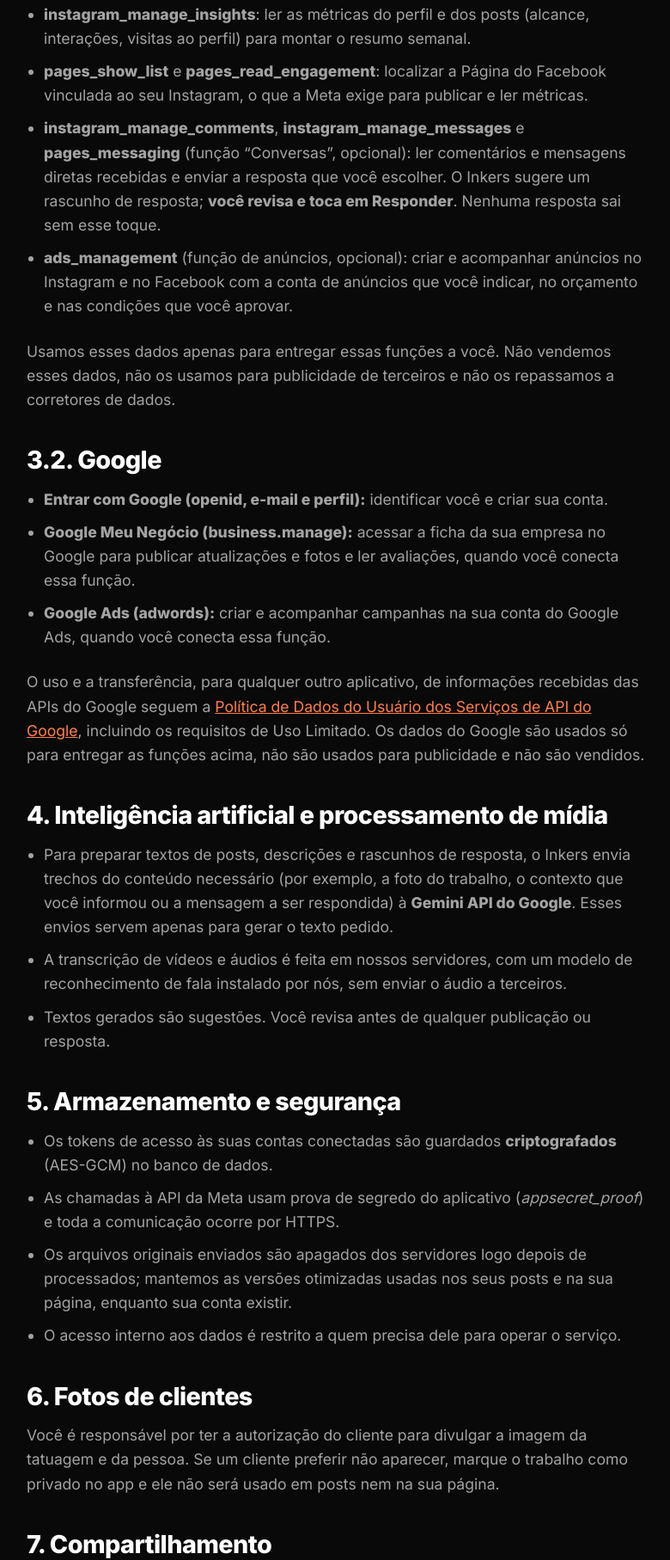
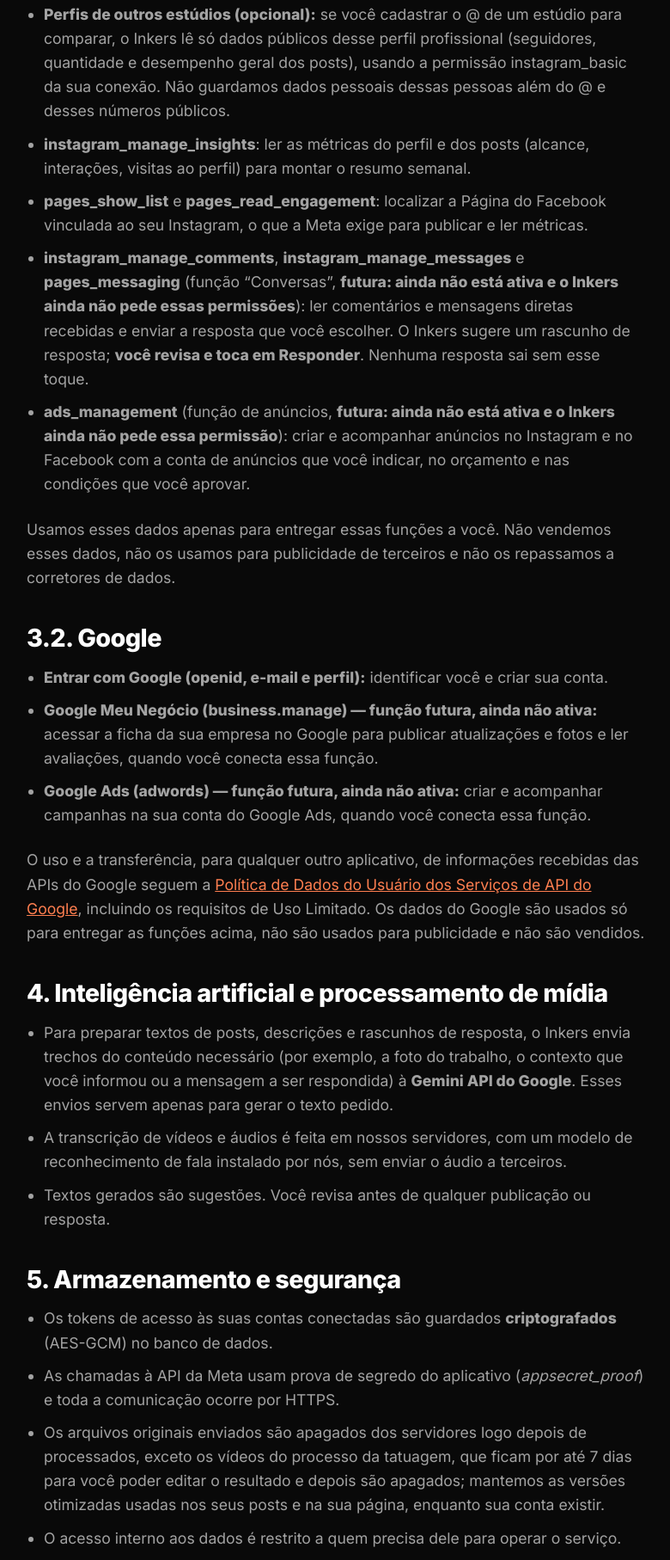
Before and after one commit to brstato/inkers-landing-page, a plain HTML site: page politica-de-privacidade.html in a window 1280 px wide. Shown: the part 1565-3379 px from the top of the page at 86% size, without its empty margins (249-1029 px from the left). Drawn offline with Linux system fonts and the light colour scheme.

Commit message:
Privacidade e termos: funções futuras sinalizadas, concorrentes, vídeos do processo e ajustes
- Comentários/Direct, anúncios, Meu Negócio e Google Ads marcados como funções futuras (ainda sem permissão pedida)
- Perfis de outros estúdios: leitura de dados públicos
- Vídeos do processo da tatuagem ficam até 7 dias; cópias de segurança; sem envio de e-mail
- Termos: login pelo Google (sem senha)

Co-Authored-By: Claude Sonnet 5.5 <noreply@anthropic.com>
Claude-Session: https://claude.ai/code/session_01LUC3AFbuzkZjFsApnEn1fJ

```diff
--- a/politica-de-privacidade.html
+++ b/politica-de-privacidade.html
@@ -73,18 +73,19 @@
         <ul>
             <li><strong>instagram_basic</strong>: ler o perfil profissional (nome de usuário, foto, número de seguidores) e as mídias publicadas, para mostrar sua conta no app e identificar quais posts trouxeram pedidos.</li>
             <li><strong>instagram_content_publish</strong>: publicar no seu Instagram, e somente depois que você aprovar o post no app.</li>
+            <li><strong>Perfis de outros estúdios (opcional):</strong> se você cadastrar o @ de um estúdio para comparar, o Inkers lê só dados públicos desse perfil profissional (seguidores, quantidade e desempenho geral dos posts), usando a permissão instagram_basic da sua conexão. Não guardamos dados pessoais dessas pessoas além do @ e desses números públicos.</li>
             <li><strong>instagram_manage_insights</strong>: ler as métricas do perfil e dos posts (alcance, interações, visitas ao perfil) para montar o resumo semanal.</li>
             <li><strong>pages_show_list</strong> e <strong>pages_read_engagement</strong>: localizar a Página do Facebook vinculada ao seu Instagram, o que a Meta exige para publicar e ler métricas.</li>
-            <li><strong>instagram_manage_comments</strong>, <strong>instagram_manage_messages</strong> e <strong>pages_messaging</strong> (função “Conversas”, opcional): ler comentários e mensagens diretas recebidas e enviar a resposta que você escolher. O Inkers sugere um rascunho de resposta; <strong>você revisa e toca em Responder</strong>. Nenhuma resposta sai sem esse toque.</li>
-            <li><strong>ads_management</strong> (função de anúncios, opcional): criar e acompanhar anúncios no Instagram e no Facebook com a conta de anúncios que você indicar, no orçamento e nas condições que você aprovar.</li>
+            <li><strong>instagram_manage_comments</strong>, <strong>instagram_manage_messages</strong> e <strong>pages_messaging</strong> (função “Conversas”, <strong>futura: ainda não está ativa e o Inkers ainda não pede essas permissões</strong>): ler comentários e mensagens diretas recebidas e enviar a resposta que você escolher. O Inkers sugere um rascunho de resposta; <strong>você revisa e toca em Responder</strong>. Nenhuma resposta sai sem esse toque.</li>
+            <li><strong>ads_management</strong> (função de anúncios, <strong>futura: ainda não está ativa e o Inkers ainda não pede essa permissão</strong>): criar e acompanhar anúncios no Instagram e no Facebook com a conta de anúncios que você indicar, no orçamento e nas condições que você aprovar.</li>
         </ul>
         <p>Usamos esses dados apenas para entregar essas funções a você. Não vendemos esses dados, não os usamos para publicidade de terceiros e não os repassamos a corretores de dados.</p>
 
         <h2>3.2. Google</h2>
         <ul>
             <li><strong>Entrar com Google (openid, e-mail e perfil):</strong> identificar você e criar sua conta.</li>
-            <li><strong>Google Meu Negócio (business.manage):</strong> acessar a ficha da sua empresa no Google para publicar atualizações e fotos e ler avaliações, quando você conecta essa função.</li>
-            <li><strong>Google Ads (adwords):</strong> criar e acompanhar campanhas na sua conta do Google Ads, quando você conecta essa função.</li>
+            <li><strong>Google Meu Negócio (business.manage) — função futura, ainda não ativa:</strong> acessar a ficha da sua empresa no Google para publicar atualizações e fotos e ler avaliações, quando você conecta essa função.</li>
+            <li><strong>Google Ads (adwords) — função futura, ainda não ativa:</strong> criar e acompanhar campanhas na sua conta do Google Ads, quando você conecta essa função.</li>
         </ul>
         <p>O uso e a transferência, para qualquer outro aplicativo, de informações recebidas das APIs do Google seguem a <a href="https://developers.google.com/terms/api-services-user-data-policy" target="_blank" rel="noopener noreferrer">Política de Dados do Usuário dos Serviços de API do Google</a>, incluindo os requisitos de Uso Limitado. Os dados do Google são usados só para entregar as funções acima, não são usados para publicidade e não são vendidos.</p>
 
@@ -99,7 +100,7 @@
         <ul>
             <li>Os tokens de acesso às suas contas conectadas são guardados <strong>criptografados</strong> (AES-GCM) no banco de dados.</li>
             <li>As chamadas à API da Meta usam prova de segredo do aplicativo (<em>appsecret_proof</em>) e toda a comunicação ocorre por HTTPS.</li>
-            <li>Os arquivos originais enviados são apagados dos servidores logo depois de processados; mantemos as versões otimizadas usadas nos seus posts e na sua página, enquanto sua conta existir.</li>
+            <li>Os arquivos originais enviados são apagados dos servidores logo depois de processados, exceto os vídeos do processo da tatuagem, que ficam por até 7 dias para você poder editar o resultado e depois são apagados; mantemos as versões otimizadas usadas nos seus posts e na sua página, enquanto sua conta existir.</li>
             <li>O acesso interno aos dados é restrito a quem precisa dele para operar o serviço.</li>
         </ul>
 
@@ -107,10 +108,10 @@
         <p>Você é responsável por ter a autorização do cliente para divulgar a imagem da tatuagem e da pessoa. Se um cliente preferir não aparecer, marque o trabalho como privado no app e ele não será usado em posts nem na sua página.</p>
 
         <h2>7. Compartilhamento</h2>
-        <p>Não vendemos nem alugamos dados pessoais. Os dados são compartilhados somente com os serviços necessários para o Inkers funcionar: Meta (Instagram e Facebook) e Google (login, Meu Negócio, Google Ads, Gemini API) conforme as funções que você ativar, o Cloudflare (hospedagem, proteção contra robôs e entrega do site) e provedores de hospedagem e envio de e-mail e notificações. Também podemos divulgar dados quando uma lei ou ordem judicial exigir.</p>
+        <p>Não vendemos nem alugamos dados pessoais. Os dados são compartilhados somente com os serviços necessários para o Inkers funcionar: Meta (Instagram e Facebook) e Google (login, Meu Negócio, Google Ads, Gemini API) conforme as funções que você ativar, o Cloudflare (hospedagem, proteção contra robôs e entrega do site) e provedores de hospedagem e de notificações no celular. Também podemos divulgar dados quando uma lei ou ordem judicial exigir.</p>
 
         <h2>8. Por quanto tempo guardamos</h2>
-        <p>Guardamos os dados enquanto sua conta existir. Ao desconectar uma plataforma, apagamos o token dela. Depois que você pedir a exclusão da conta, apagamos seus dados em até 48 horas, exceto o que a lei nos obrigar a manter.</p>
+        <p>Guardamos os dados enquanto sua conta existir. Ao desconectar uma plataforma, apagamos o token dela. Depois que você pedir a exclusão da conta, apagamos seus dados em até 48 horas, exceto o que a lei nos obrigar a manter. Cópias de segurança, se existirem, são sobrescritas pelo rodízio normal e não são usadas para outro fim.</p>
 
         <h2>9. Seus direitos (LGPD)</h2>
         <p>Você pode pedir confirmação de que tratamos seus dados, acesso, correção, portabilidade, anonimização, informação sobre compartilhamento e a exclusão dos dados, e pode revogar consentimentos. Escreva para <a href="mailto:contato@inkers.com.br">contato@inkers.com.br</a>. Para apagar sua conta, veja a página <a href="exclusao-de-dados.html">Exclusão de Dados</a>.</p>
```
Also changed, not shown: termos-de-uso.html (+3 -3 lines).
